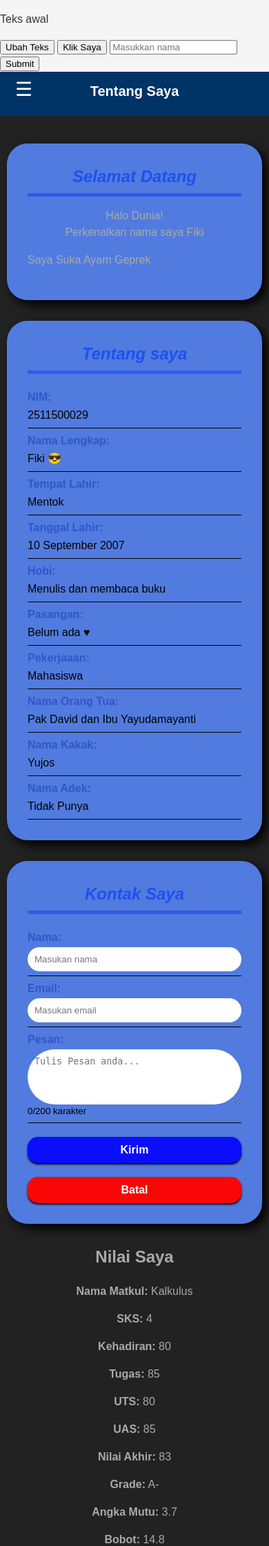
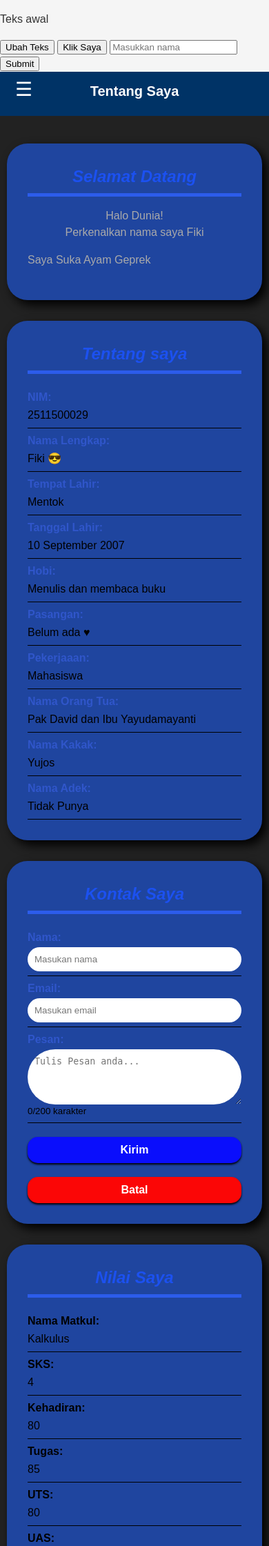
Before and after one commit to FikiNih/2511500029-PWD-TI1A-25261, a PHP site: page /pertemuan-06/index.php in a window 390 px wide. Shown: the top 2241 px of the page at 69% size. Run offline with PHP 8.4, Linux system fonts and the light colour scheme.

Commit message:
hello.php

```diff
--- a/pertemuan-06/style.css
+++ b/pertemuan-06/style.css
@@ -51,8 +51,9 @@ header li a:active {
 
 #Home,
 #About,
-#Contact {
-    background-color: rgb(81, 123, 222);
+#Contact,
+#ipk {
+    background-color: rgb(31, 69, 159);
     border-radius: 30px;
     padding: 30px;
     max-width: 700px;
@@ -62,7 +63,8 @@ header li a:active {
 
 #Home h2,
 #About h2,
-#Contact h2 {
+#Contact h2,
+#ipk h2 {
     color: #1c51f0;
     border-bottom: 5px solid #2c5ceb;
     padding-bottom: 6px;
@@ -78,7 +80,8 @@ header li a:active {
 }
 
 #About p,
-#Contact label {
+#Contact label,
+#ipk p {
     display: flex;
     justify-content: flex-start;
     align-items: baseline;
@@ -223,6 +226,21 @@ header li a:active {
     #Contact button {
         width: 100%;
     }
+
+    #About p,
+    #ipk p {
+        flex-direction: column;
+        align-items: flex-start;
+    }
+
+     #About strong,
+     #ipk strong {
+        text-align: left;
+        padding-right: 0;
+        margin-bottom: 2px;
+    }
+
+
 }
 
 footer {
```
